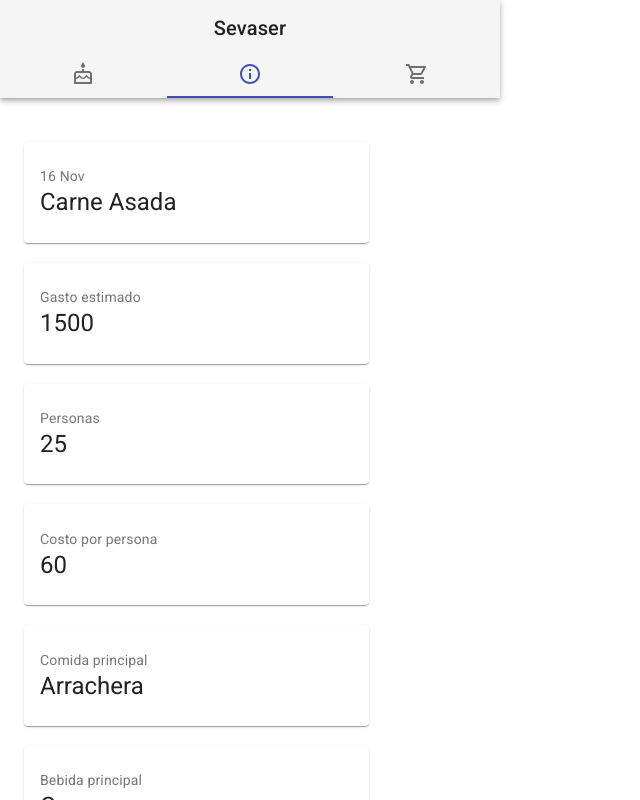
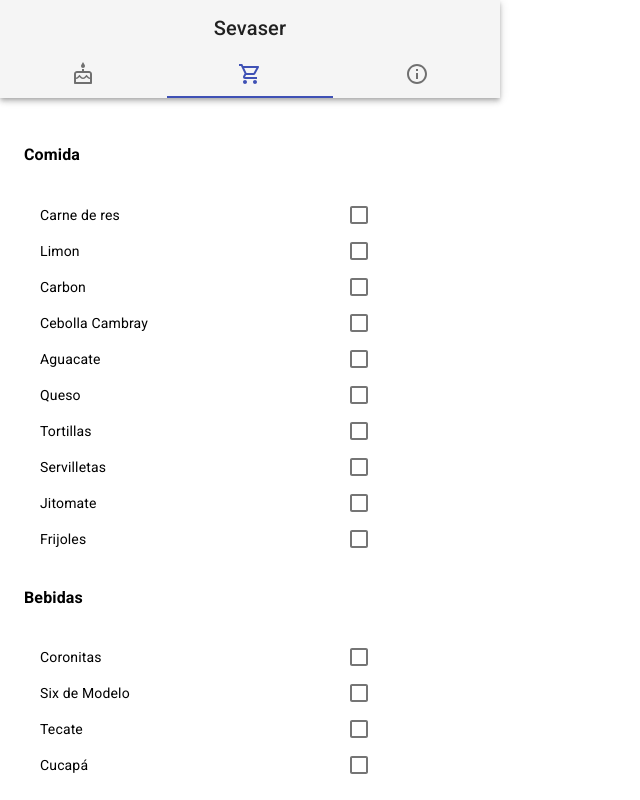
Before and after one commit to vumg-z/Sevaser, a React (Create React App) app in the folder my-app/: page / in a window 1280 px wide. Both pictures are taken after a click on the tab 250 px from the left and 74 px from the top of the page. Shown: the top 800 px of the page, without its empty margins (0-640 px from the left). Built offline with nearby package versions, Linux system fonts and the light colour scheme.

Commit message:
añadi un botton y cambie la posicion de overview

```diff
--- /dev/null
+++ b/my-app/src/components/Button/Button.js
@@ -0,0 +1,26 @@
+import React from 'react';
+import { makeStyles } from '@material-ui/core/styles';
+import Button from '@material-ui/core/Button';
+
+const useStyles = makeStyles(theme => ({
+  root: {
+    '& > *': {
+      margin: theme.spacing(1),
+      width: "90%",
+      marginTop: "1.5em",
+      marginBottom: "1.5em"
+    },
+  },
+}));
+
+export default function ContainedButtons(props) {
+  const classes = useStyles();
+
+  return (
+    <div className={classes.root}>
+      <Button variant="contained" color="primary" onClick={() => props.action(props.texto, props.index)}>
+        TOTAL
+      </Button>
+    </div>
+  );
+}
--- a/my-app/src/components/Overview/Overview.js
+++ b/my-app/src/components/Overview/Overview.js
@@ -72,7 +72,7 @@
       <Card data={"Bebida principal"} evento={props.bebida} action={handleClick} />
       <Card data={"Botana principal"} evento={props.botana} action={handleClick} />
       <Card data={"Desechables"} evento={desechable} action={handleClick} />
-      <Card evento={"Lista de compras"} action={props.handleClick} index={2}></Card>
+      <Card evento={"Lista de compras"} action={props.handleClick} index={1}></Card>
     </div>
   );
 }
--- a/my-app/src/components/Shopping/Shopping.js
+++ b/my-app/src/components/Shopping/Shopping.js
@@ -1,12 +1,13 @@
 import React, { useEffect, useState } from "react";
 import Checklist from "../Checklist/Checklist";
+import Button from "../Button/Button"
 
 export default function EventsList(props) {
   // playground
 
   // console.log(props.data)
 
-  let evento = "";
+  let evento = props.evento
 
   // Tengo que usar use state
 
@@ -43,7 +44,8 @@
       <Checklist title="Comida" data={comida} />
       <Checklist title="Bebidas" data={bebidas} />
       <Checklist title="Esenciales" data={esenciales} />
-      <Checklist title="Botana" data={botanas} />
+      <Checklist title="Botana" data={botanas}  />
+      <Button  action={props.handleClick} texto={evento} index={2}/>
     </div>
   );
 }
--- a/my-app/src/components/Tab/Tab.js
+++ b/my-app/src/components/Tab/Tab.js
@@ -81,9 +81,9 @@
   // handle change del evento, en esta lineas de codigo voy a manejar la eleccion del evento
 
   function handleClick(evento, value) {
-    setEvento(evento)
+    setEvento(evento);
     setValue(value);
-    console.log(value)
+    // console.log(value);
   }
 
   // Estado de la data de los eventos, botanas, y bebidas DATOS
@@ -116,14 +116,23 @@
           aria-label="scrollable auto tabs example"
         >
           <Tab icon={<CakeIcon />} aria-label="phone" {...a11yProps(0)} />
-          <Tab icon={<InfoIcon />} aria-label="favorite" {...a11yProps(1)} />
-          <Tab icon={<ShopIcon />} aria-label="person" {...a11yProps(2)} />
+          <Tab icon={<ShopIcon />} aria-label="person" {...a11yProps(1)} />
+          <Tab icon={<InfoIcon />} aria-label="favorite" {...a11yProps(2)} />
         </Tabs>
       </AppBar>
       <TabPanel value={value} index={0}>
         <Events data={eventosData} handleClick={handleClick} />
       </TabPanel>
       <TabPanel value={value} index={1}>
+        <Shopping
+          evento={evento}
+          bebida={bebida}
+          botana={botana}
+          data={eventosData}
+          handleClick={handleClick}
+        />
+      </TabPanel>
+      <TabPanel value={value} index={2}>
         <Overview
           evento={evento}
           bebida={bebida}
@@ -135,14 +144,6 @@
           handleClick={handleClick}
         />
       </TabPanel>
-      <TabPanel value={value} index={2}>
-        <Shopping
-          evento={evento}
-          bebida={bebida}
-          botana={botana}
-          data={eventosData}
-        />
-      </TabPanel>
     </div>
   );
 }
```
